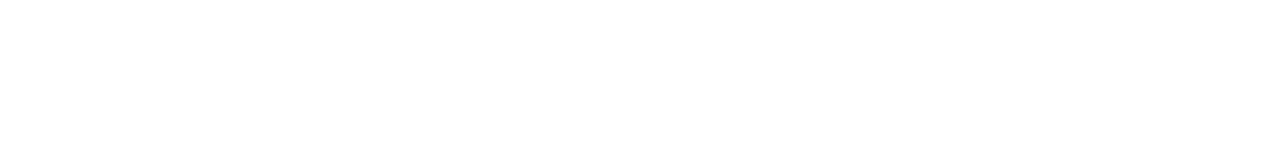
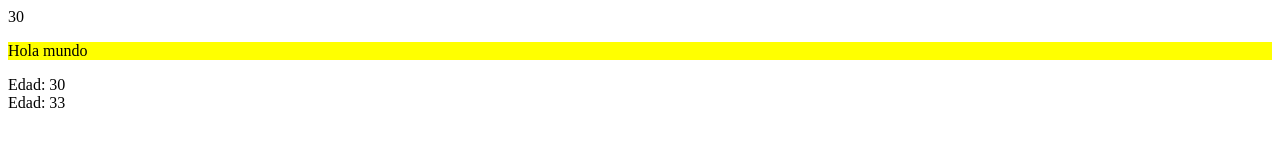
Before and after one commit to marvi2011/practicaJavaScript, a plain HTML site: page index.html in a window 1280 px wide. Drawn offline with Linux system fonts and the light colour scheme.

Commit message:
variable let

```diff
--- a/css/style.css
+++ b/css/style.css
@@ -0,0 +1,3 @@
+.texto-resaltado{
+background-color: yellow;
+}
--- a/index.html
+++ b/index.html
@@ -4,7 +4,7 @@
     <meta charset="UTF-8">
     <meta name="viewport" content="width=device-width, initial-scale=1.0">
     <meta name="description" content="Practica de concepto de java-script">
-    <meta name="keywords" content="variables, tipos de datos, funciones, bucles">
+    <meta name="keywords" content="variables, tipos de datos, funciones, bucles, poo">
     <meta name="author" content="Victoria Gramajo">
     <link rel="stylesheet" href="./css/style.css">
     <title>Conceptos de JS</title>
--- a/js/01-variables.js
+++ b/js/01-variables.js
@@ -0,0 +1,16 @@
+// comentario de una linea
+/* comentario
+de
+varias
+ lineas*/
+ //declarar o crear una variable (var - let - const)
+let edad = "30"
+let encendido = false
+//mostrar el contenido de una variable
+console.log(edad)
+document.write(edad)
+document.write("<p class='texto-resaltado'>Hola mundo</p>")
+document.write("Edad: " + edad + "<br>")
+//modificar el contenido de una variable
+edad = 30 + 3
+document.write("Edad: " + edad)
```
